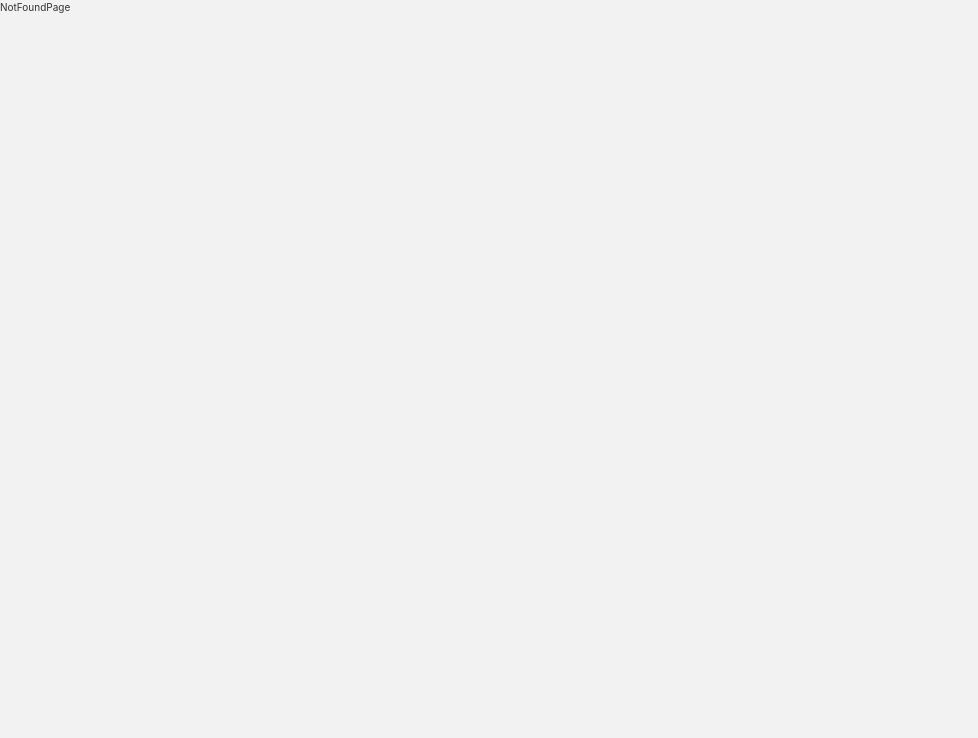
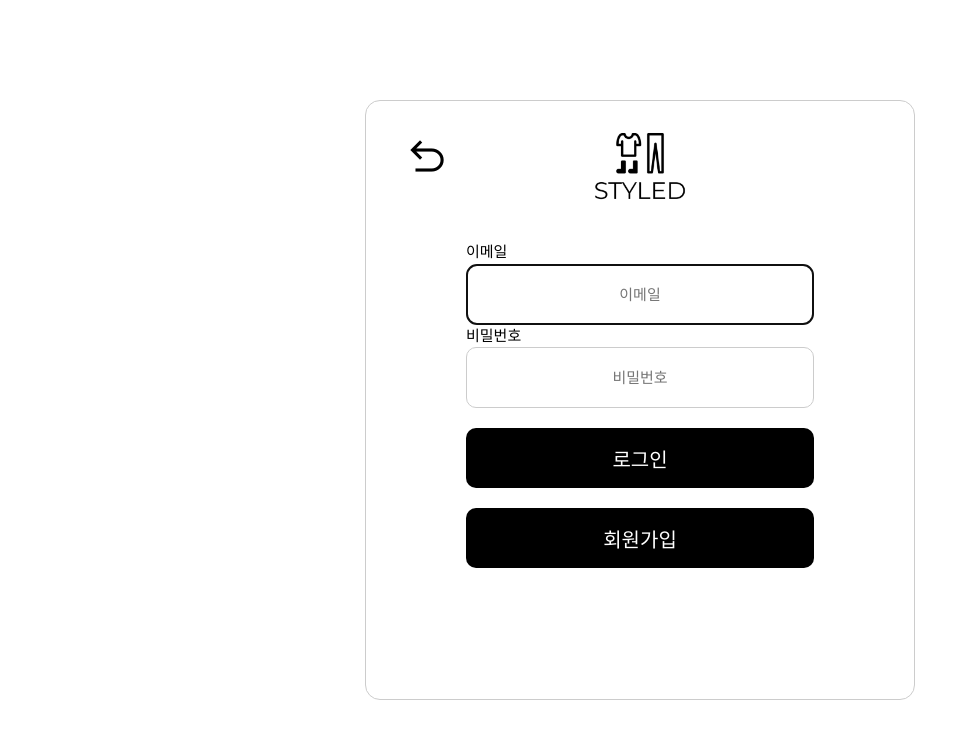
Before and after one commit to prgrms-fe-devcourse/FEDC5_STYLED_sehee, a React (Vite) app: page /login in a window 1280 px wide. Shown: the top 738 px of the page, without its empty margins (0-978 px from the left). Built offline with nearby package versions, Linux system fonts and the light colour scheme; a web font is replaced by a local one.

Commit message:
Feat: 로그인 페이지 Router페이지 리스트에 추가

```diff
--- a/src/Pages/index.ts
+++ b/src/Pages/index.ts
@@ -1,3 +1,4 @@
 export { default as HomePage } from './HomePage';
 export { default as DetailPage } from './DetailPage';
 export { default as NotFoundPage } from './NotFoundPage';
+export { default as LoginPage } from './LoginPage';
--- a/src/Routes/Router.tsx
+++ b/src/Routes/Router.tsx
@@ -1,5 +1,5 @@
 import { BrowserRouter, Routes, Route } from 'react-router-dom';
-import { DetailPage, HomePage, NotFoundPage } from '@/Pages';
+import { DetailPage, HomePage, NotFoundPage, LoginPage } from '@/Pages';
 
 const RouterManager = () => {
   return (
@@ -8,6 +8,10 @@ const RouterManager = () => {
         <Route
           path="/"
           element={<HomePage />}
+        />
+        <Route
+          path="/login"
+          element={<LoginPage />}
         />
         <Route
           path="/detail"
```
